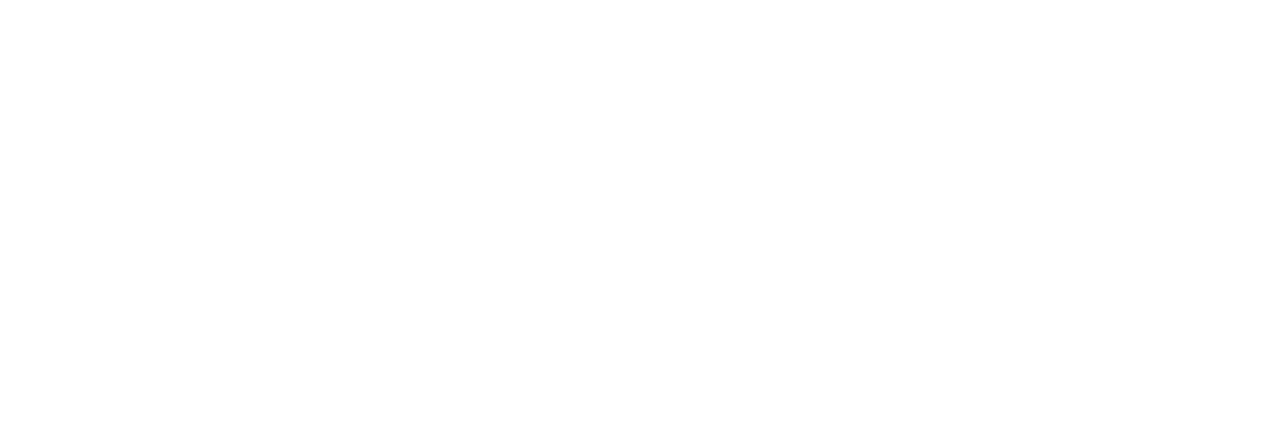
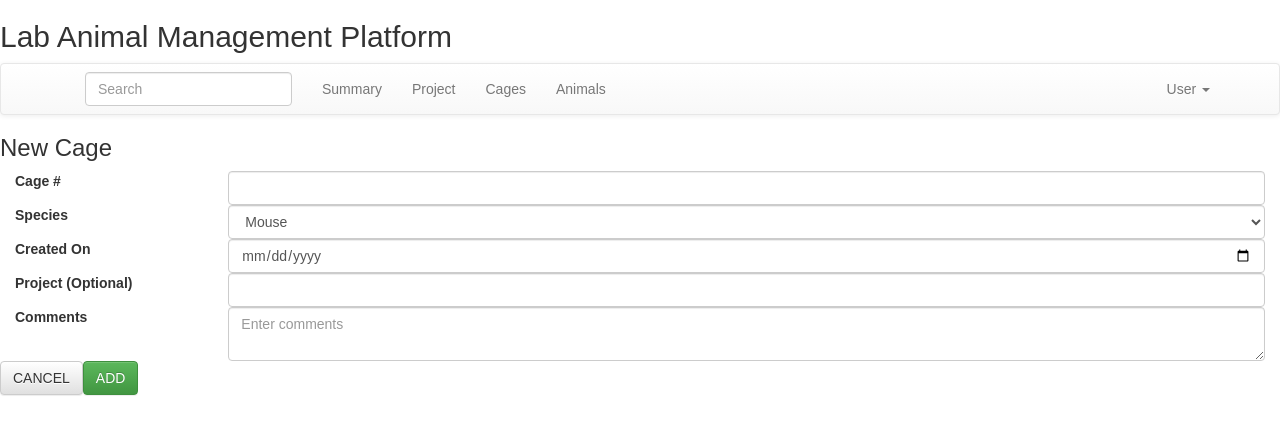
Before and after one commit to ziqingW/LabAnimal, a React (Create React App) app in the folder client/: page /newcage in a window 1280 px wide. Shown: the top 434 px of the page. Built offline with nearby package versions, Linux system fonts and the light colour scheme.

Commit message:
cageComponent

```diff
--- a/client/src/jsxs/App.jsx
+++ b/client/src/jsxs/App.jsx
@@ -4,6 +4,7 @@
 import store from '../store.js'
 import { Welcome } from './Welcome.jsx'
 import { Main } from './Main.jsx'
+import { CagePage } from './CagePage.jsx'
 
 class App extends React.Component{
   render () {
@@ -13,6 +14,7 @@
           <Switch>
             <Route exact path="/" component={Welcome} />
             <Route exact path="/main" component={Main} />
+            <Route exact path="/newcage" component={CagePage} />
           </Switch>
         </Provider>
       </BrowserRouter>
--- /dev/null
+++ b/client/src/jsxs/CageForm.jsx
@@ -0,0 +1,67 @@
+import React from 'react'
+import axios from 'axios'
+import { connect } from 'react-redux'
+import {FormGroup, ControlLabel, FormControl, HelpBlock, Button, Col} from 'react-bootstrap'
+
+export class CageForm extends React.Component {
+  constructor (props) {
+    super (props)
+    this.state = {
+      cageNumber : "",
+      species : "",
+      date : "",
+      userId : "",
+      project : "",
+      animals : [],
+      comment: ""
+    }
+  }
+
+  render () {
+    return (
+      <form horizontal onSubmit={this.cageSubmit}>
+        <h3>New Cage</h3>
+        <FormGroup controlId="cageNumber">
+          <Col componentClass={ControlLabel} sm={2}>Cage #</Col>
+          <Col sm={10}>
+            <FormControl type="text" value={this.state.cageNumber} onChange={this.cageNumberInput} />
+          </Col>
+        </FormGroup>
+        <FormGroup controlId="cageSpecies">
+          <Col componentClass={ControlLabel} sm={2}>Species</Col>
+          <Col sm={10}>
+            <FormControl componentClass="select" placeholder="Select" onChange={this.speciesInput}>
+              <option value="Mouse">Mouse</option>
+              <option value="Rat">Rat</option>
+              <option value="Guinea Pig">Guinea Pig</option>
+              <option value="Pig">Pig</option>
+              <option value="Primate">Primate</option>
+            </FormControl>
+          </Col>
+        </FormGroup>
+        <FormGroup controlId="cageDate">
+          <Col componentClass={ControlLabel} sm={2}>Created On</Col>
+          <Col sm={10}>
+            <FormControl type="date" value={this.state.date} onChange={this.dateInput} />
+          </Col>
+        </FormGroup>
+        <FormGroup controlId="cageProject">
+          <Col componentClass={ControlLabel} sm={2}>Project (Optional)</Col>
+          <Col sm={10}>
+            <FormControl type="text" value={this.state.project} onChange={this.projectInput} />
+          </Col>
+        </FormGroup>
+        <FormGroup controlId="cageComment">
+          <Col componentClass={ControlLabel} sm={2}>Comments</Col>
+          <Col sm={10}>
+            <FormControl componentClass="textarea" value={this.state.comment} onChange={this.commentInput} placeholder="Enter comments"/>
+          </Col>
+        </FormGroup>
+        <div>
+          <Button onClick={this.cancelCageForm}>CANCEL</Button>
+          <Button bsStyle="success" type="submit">ADD</Button>
+        </div>
+      </form>
+    )
+  }
+}
--- /dev/null
+++ b/client/src/jsxs/CagePage.jsx
@@ -0,0 +1,14 @@
+import React from 'react'
+import {Navigation} from './Navigation.jsx'
+import {CageForm} from './CageForm.jsx'
+
+export class CagePage extends React.Component {
+  render () {
+    return (
+      <div>
+        <Navigation />
+        <CageForm />
+      </div>
+    )
+  }
+}
--- a/client/src/jsxs/Navigation.jsx
+++ b/client/src/jsxs/Navigation.jsx
@@ -19,6 +19,8 @@
               <NavItem eventKey={2} href="/project">Project</NavItem>
               <NavItem eventKey={3} href="/cages">Cages</NavItem>
               <NavItem eventKey={4} href="/animals">Animals</NavItem>
+            </Nav>
+            <Nav pullRight>
               <NavDropdown eventKey={5} title="User" id="user-nav-dropdown">
                 <MenuItem eventKey={5.1}>Log Off</MenuItem>
                 <MenuItem eventKey={5.2} href="/user/password">Change Password</MenuItem>
--- a/client/src/jsxs/Welcome.jsx
+++ b/client/src/jsxs/Welcome.jsx
@@ -145,11 +145,11 @@
           <h3>LOGIN IN</h3>
           <FormGroup controlId="formLoginUsername">
             <ControlLabel>USERNAME</ControlLabel>
-            <FormControl type="text" value={this.state.username} placeholder="Enter username" onChange={this.usernameInput} />
+            <FormControl type="text" value={this.state.username} onChange={this.usernameInput} />
           </FormGroup>
           <FormGroup controlId="formLoginPassword">
             <ControlLabel>PASSWORD</ControlLabel>
-            <FormControl type="password" value={this.state.password} placeholder="Enter password" onChange={this.passwordInput} />
+            <FormControl type="password" value={this.state.password} onChange={this.passwordInput} />
           </FormGroup>
           <HelpBlock>{this.state.message}</HelpBlock>
           <div>
@@ -166,15 +166,15 @@
         <h3>SIGN UP</h3>
         <FormGroup controlId="formSignUsername">
           <ControlLabel>USERNAME</ControlLabel>
-          <FormControl type="text" value={this.state.username} placeholder="Enter username" onChange={this.usernameInput} />
+          <FormControl type="text" value={this.state.username} onChange={this.usernameInput} />
         </FormGroup>
         <FormGroup controlId="formSignPassword">
           <ControlLabel>PASSWORD</ControlLabel>
-          <FormControl type="password" value={this.state.password} placeholder="Enter password" onChange={this.passwordInput} />
+          <FormControl type="password" value={this.state.password} placeholder="Password must be longer than 8 characters" onChange={this.passwordInput} />
         </FormGroup>
         <FormGroup controlId="formSignRepassword">
-          <ControlLabel>Re-enter PASSWORD</ControlLabel>
-          <FormControl type="password" value={this.state.rePassword} placeholder="Enter password again" onChange={this.rePasswordInput} />
+          <ControlLabel>Re-Enter PASSWORD</ControlLabel>
+          <FormControl type="password" value={this.state.rePassword} placeholder="Password must be longer than 8 characters" onChange={this.rePasswordInput} />
         </FormGroup>
         <HelpBlock>{this.state.message}</HelpBlock>
         <div>
```
Also changed, not shown: client/src/jsxs/Cage.jsx (added, +19 -0 lines).
